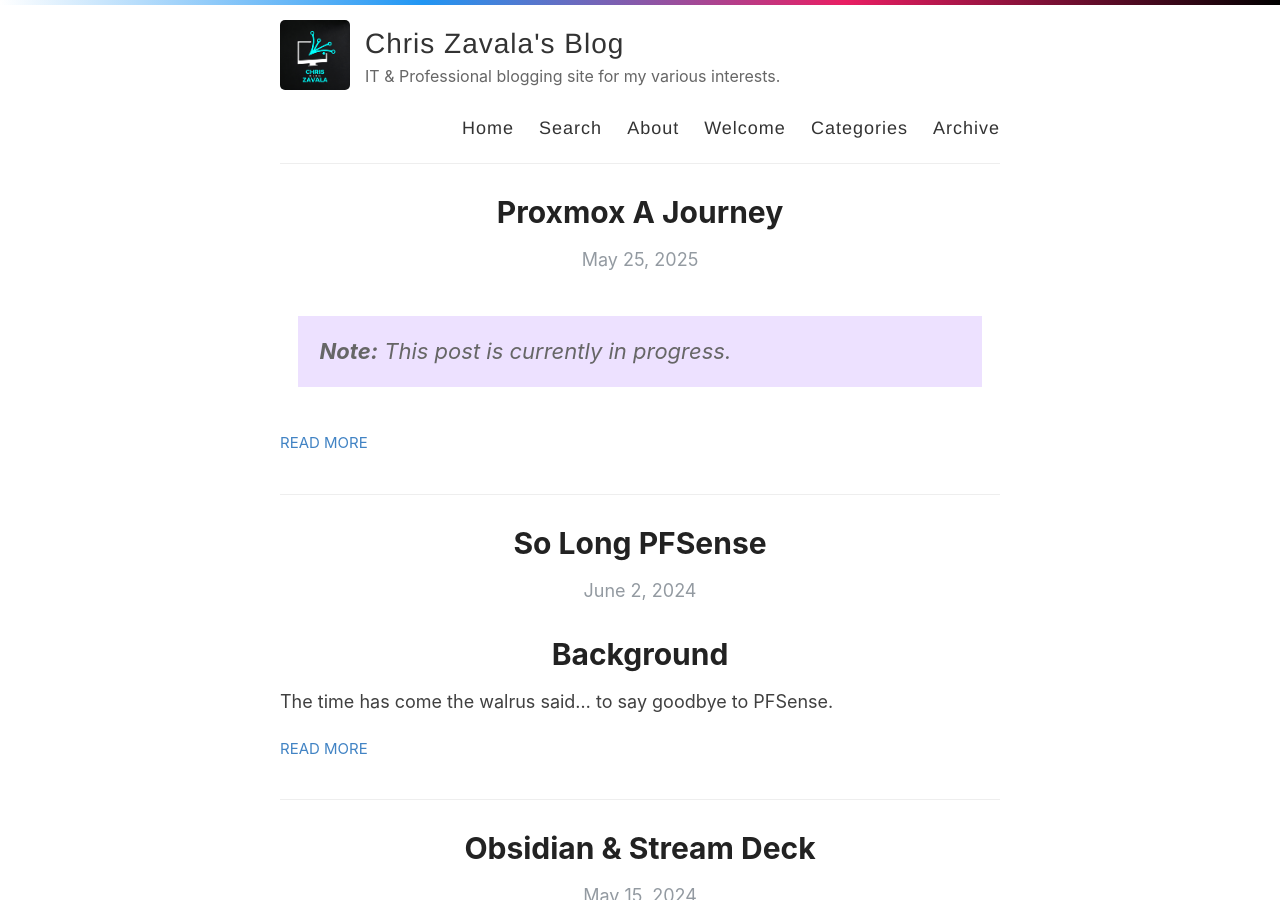
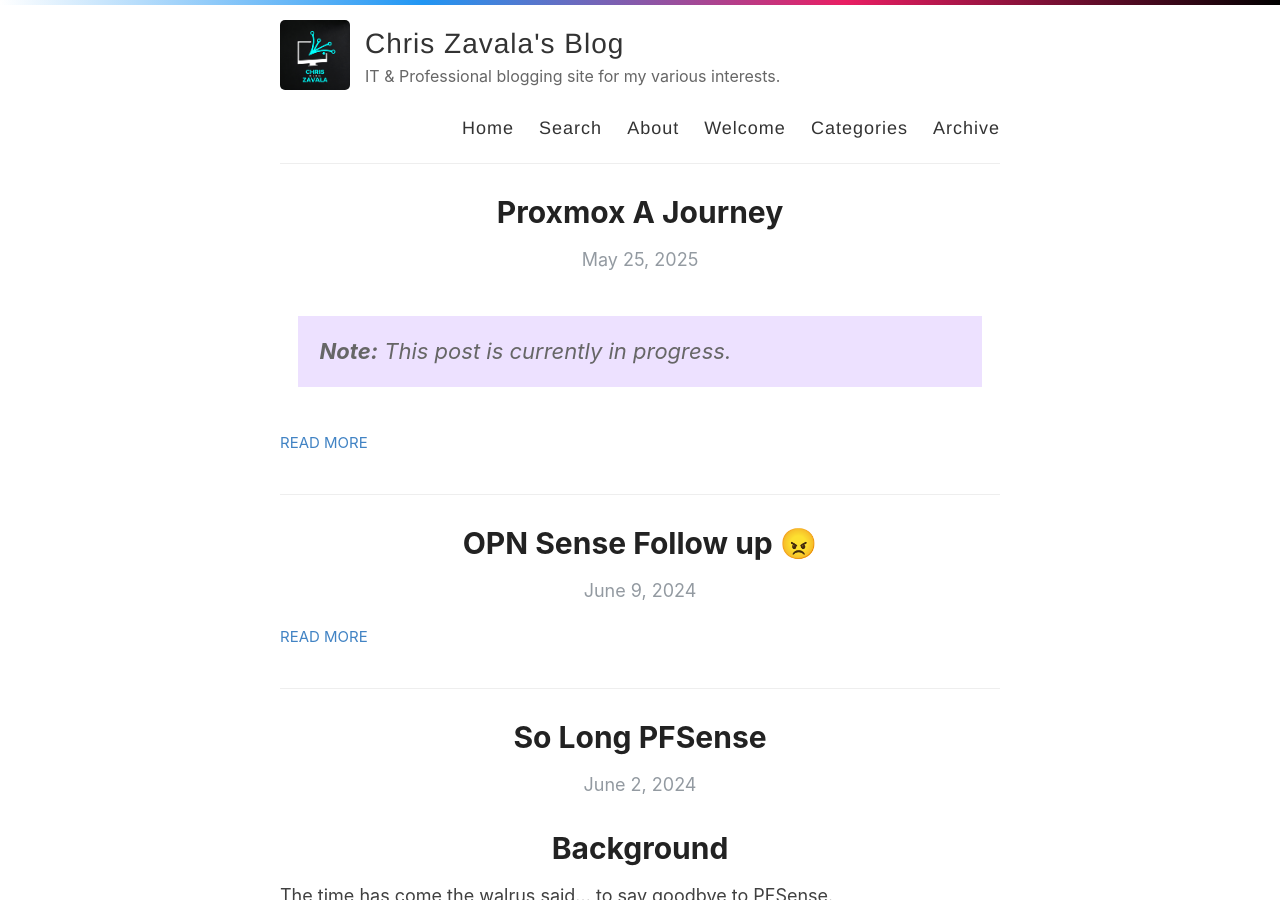
Before and after one commit to zavalalabs/zavalalabs.github.io, a Jekyll site: the page built from index.html, in a window 1280 px wide and 900 px high. Built offline with Jekyll 4.4.1, drawn with Linux system fonts in a browser that asks for light colours; the list of posts is cut into pages by our own code.

Commit message:
Update blog post titles and categories

```diff
--- /dev/null
+++ b/_posts/2024-06-09-OPNSense-Followup.md
@@ -0,0 +1,5 @@
+---
+layout: post
+title: OPN Sense Follow up 😠
+categories: [Networking, Server, OPNSense, PFSense]
+---
```
Also changed, not shown: _posts/2025-5-25-Proxmox-A-Journey.md (+1 -1 lines).
